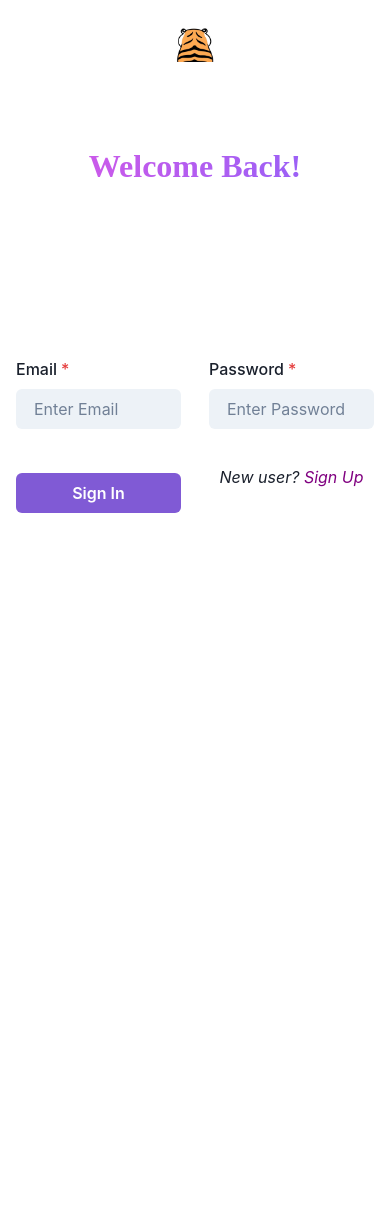
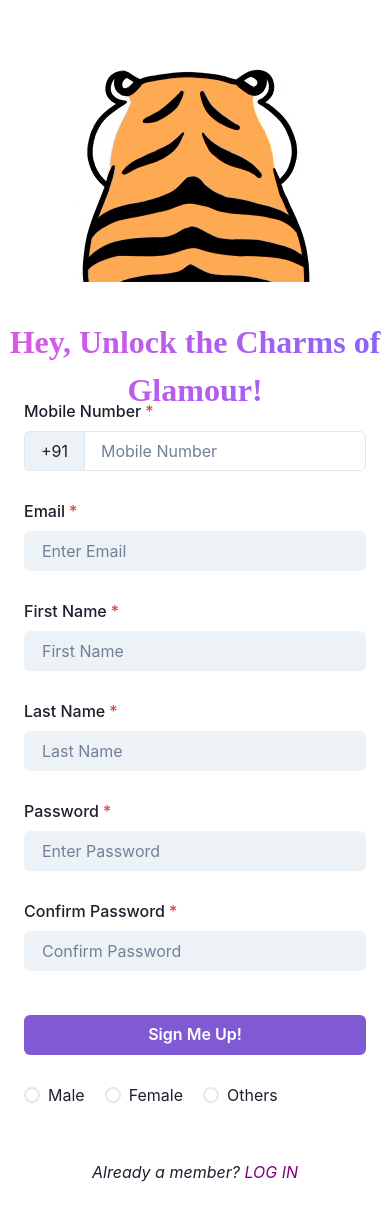
Before and after one commit to razzivofficial/golden_sparrow, a React (Create React App) app: page /signup in a window 390 px wide. Before the commit the page ends 844 px from the top, so only its background shows below. Built offline with nearby package versions, Linux system fonts and the light colour scheme.

Commit message:
SignIn and SignUp Completed

```diff
--- a/package.json
+++ b/package.json
@@ -18,6 +18,7 @@
     "react-icons": "^4.10.1",
     "react-router-dom": "^6.14.2",
     "react-scripts": "5.0.1",
+    "react-toastify": "^9.1.3",
     "web-vitals": "^2.1.4"
   },
   "scripts": {
--- /dev/null
+++ b/src/AllRoutes.jsx
@@ -0,0 +1,16 @@
+import { Routes, Route } from "react-router-dom";
+import SignIn from "./pages/signin/Signin";
+import SignUp from "./pages/signup/Signup";
+import Homepage from "./pages/homepage/Homepage";
+
+function AllRoutes() {
+  return (
+    <Routes>
+      <Route path="/" element={<Homepage />} />
+      <Route path="/signin" element={<SignIn />} />
+      <Route path="/signup" element={<SignUp />} />
+    </Routes>
+  );
+}
+
+export default AllRoutes;
--- a/src/App.js
+++ b/src/App.js
@@ -1,15 +1,13 @@
 import "./App.css";
-
-import SignUp from "./pages/signup/Signup";
-import SignIn from "./pages/signin/Signin";
-import Details from "./pages/details/Details";
+// import SignUp from "./pages/signup/Signup";
+// import SignIn from "./pages/signin/Signin";
+// import Details from "./pages/details/Details";
+import AllRoutes from "./AllRoutes";
 
 function App() {
   return (
     <div className="App">
-      {/* <Details /> */}
-      {/* <SignUp /> */}
-      <SignIn />
+      <AllRoutes />
     </div>
   );
 }
--- a/src/index.js
+++ b/src/index.js
@@ -1,13 +1,16 @@
-import React from 'react';
-import ReactDOM from 'react-dom/client';
-import './index.css';
-import App from './App';
-import reportWebVitals from './reportWebVitals';
+import React from "react";
+import ReactDOM from "react-dom/client";
+import "./index.css";
+import App from "./App";
+import reportWebVitals from "./reportWebVitals";
+import { BrowserRouter } from "react-router-dom";
 
-const root = ReactDOM.createRoot(document.getElementById('root'));
+const root = ReactDOM.createRoot(document.getElementById("root"));
 root.render(
   <React.StrictMode>
-    <App />
+    <BrowserRouter>
+      <App />
+    </BrowserRouter>
   </React.StrictMode>
 );
 
--- a/src/pages/homepage/Homepage.jsx
+++ b/src/pages/homepage/Homepage.jsx
@@ -0,0 +1,5 @@
+import React from "react";
+
+export default function Homepage() {
+  return <div>Homepage</div>;
+}
--- a/src/pages/signin/Signin.jsx
+++ b/src/pages/signin/Signin.jsx
@@ -2,6 +2,9 @@ import React, { useState } from "react";
 import { GoogleOAuthProvider, GoogleLogin } from "@react-oauth/google";
 import jwt_decode from "jwt-decode";
 import { useNavigate } from "react-router-dom";
+import { ToastContainer, toast } from "react-toastify";
+import "react-toastify/dist/ReactToastify.css";
+import "./signin.css"; // Create a new CSS file for SignIn styles
 import gif1 from "../../components/resources/gif8.gif";
 import gif2 from "../../components/resources/gif10.gif";
 import gif3 from "../../components/resources/gif7.gif";
@@ -19,8 +22,12 @@ import {
   Button,
   Text,
   Box,
+  Menu,
+  MenuList,
+  MenuItem,
+  MenuButton,
+  MenuGroup,
 } from "@chakra-ui/react";
-import "./signin.css"; // Create a new CSS file for SignIn styles
 
 // Create a custom theme with dark mode enabled
 const theme = extendTheme({
@@ -29,14 +36,6 @@ const theme = extendTheme({
     useSystemColorMode: false, // Set to true if you want to use the user's system preference for dark mode
   },
 });
-
-const validateEmail = (email) => {
-  return String(email)
-    .toLowerCase()
-    .match(
-      /^(([^<>()[\]\\.,;:\s@"]+(\.[^<>()[\]\\.,;:\s@"]+)*)|.(".+"))@((\[[0-9]{1,3}\.[0-9]{1,3}\.[0-9]{1,3}\.[0-9]{1,3}\])|(([a-zA-Z\-0-9]+\.)+[a-zA-Z]{2,}))$/
-    );
-};
 
 function SignIn() {
   const gifMap = {
@@ -47,41 +46,82 @@ function SignIn() {
 
   const [displayedGif, setDisplayedGif] = useState(gif1);
   const [isError, setIsError] = useState(false);
+  const [errorMessages, setErrorMessages] = useState({});
 
   const handleFieldChange = (event) => {
     const inputType = event.target.type;
     const val = event.target.value;
-    console.log(val);
     if (!val) {
       setDisplayedGif(gifMap.email);
     } else if (val) {
       setDisplayedGif(gifMap.password);
     }
   };
-  const handlesubmit = () => {
-    handleButtonClick();
-    validateEmail();
+
+  const validateEmail = (email) => {
+    return String(email)
+      .toLowerCase()
+      .match(
+        /^(([^<>()[\]\\.,;:\s@"]+(\.[^<>()[\]\\.,;:\s@"]+)*)|.(".+"))@((\[[0-9]{1,3}\.[0-9]{1,3}\.[0-9]{1,3}\.[0-9]{1,3}\])|(([a-zA-Z\-0-9]+\.)+[a-zA-Z]{2,}))$/
+      );
   };
+  const validatePassword = (password) => {
+    return password.length >= 6;
+  };
+
+  const [email, setEmail] = useState("");
+  const [pass, setPass] = useState("");
+  const [subscribe, setSubscribe] = useState("");
+  const navigate = useNavigate();
 
   const handleButtonClick = () => {
     setIsError(true);
     setDisplayedGif(gifMap.error);
   };
 
-  //   const navigate = useNavigate();
-  const [email, setEmail] = useState("");
-  const [pass, setPass] = useState("");
+  const handleSignin = () => {
+    let errors = {};
+    setIsError(false);
 
-  const handleSignin = () => {
+    if (!validateEmail(email) || email === "") {
+      errors.email = "Please check your Email";
+      alert("Please check your Email");
+      // toast.error(errors.email);
+      // setIsError(true);
+      setDisplayedGif(gifMap.error);
+    } else if (!validatePassword(pass)) {
+      errors.pass = "Password is not Matching";
+      alert("Password is not Matching");
+      // toast.error(errors.pass);
+      // setIsError(true);
+      setDisplayedGif(gifMap.error);
+    } else if (!subscribe) {
+      errors.subscribe = "Please Subscribe";
+      alert("Please Subscribe");
+      // toast.error(errors.subscribe);
+      // setIsError(true);
+      setDisplayedGif(gifMap.error);
+    }
+
+    if (Object.keys(errors).length > 0) {
+      setErrorMessages(errorMessages);
+      return;
+    }
+
     fetch("http://localhost:6060/users", {
       method: "GET",
     })
       .then((res) => res.json())
       .then((data) => {
         const val = data.find((el) => el.email === email);
+        if (val !== undefined) {
           if (val.email === email && val.password === pass) {
-          alert("Login Successfull !!!");
-          //   navigate("/")
+            alert("Login Successfully !!!");
+            navigate("/");
+            localStorage.setItem("token", JSON.stringify(Date.now()));
+          } else {
+            alert("Something Went Wrong!");
+          }
         } else {
           alert("Wrong Credentials !!");
         }
@@ -98,23 +138,30 @@ function SignIn() {
         console.log(val);
         if (val) {
           alert("Login Successfull !!!");
-          //   navigate("/")
+          navigate("/");
         } else {
-          alert("Wrong Credentials !!");
+          alert("Account does not Exist!!");
         }
       });
   };
 
   return (
     <ChakraProvider theme={theme}>
+      <div className="gifCss">
         <img className="gif-image" src={displayedGif} alt="GIF" />
+      </div>
       <div id="title">
         <h1>Welcome Back!</h1>
       </div>
+
       <ColorModeScript initialColorMode={theme.config.initialColorMode} />
       <Box p={4}>
-        <Center h="40vh">
-          <Grid templateColumns="repeat(2, 1fr)" gap={7} maxW="600px">
+        <Center h={{ base: "60vh", md: "40vh" }}>
+          <Grid
+            templateColumns={{ md: "repeat(1, 1fr)", lg: "repeat(2, 1fr)" }}
+            gap={7}
+            maxW="600px"
+          >
             <FormControl isRequired>
               <FormLabel>Email</FormLabel>
               <Input
@@ -123,9 +170,10 @@ function SignIn() {
                 id="email"
                 placeholder="Enter Email"
                 onChange={(e) => {
+                  validateEmail(email);
                   setEmail(e.target.value);
+                  handleFieldChange(e);
                 }}
-                //     onChange={handleFieldChange}
               />
             </FormControl>
 
@@ -138,16 +186,46 @@ function SignIn() {
                 placeholder="Enter Password"
                 onChange={(e) => {
                   setPass(e.target.value);
+                  handleFieldChange(e);
                 }}
-                //     onChange={handleFieldChange}
               />
             </FormControl>
+
+            <Menu>
+              <MenuButton as={Button} colorScheme="blue">
+                Subscribe
+              </MenuButton>
+              <MenuList>
+                <MenuGroup title="Subscribe">
+                  <MenuItem
+                    onClick={(e) => {
+                      setSubscribe("Subscribe to Newsletters");
+                    }}
+                  >
+                    Subscribe to Newsletters
+                  </MenuItem>
+                  <MenuItem
+                    onClick={(e) => {
+                      setSubscribe("Give Offer Updates");
+                    }}
+                  >
+                    Give Offer Updates
+                  </MenuItem>
+                  <MenuItem
+                    onClick={(e) => {
+                      setSubscribe("Both");
+                    }}
+                  >
+                    Both
+                  </MenuItem>
+                </MenuGroup>
+              </MenuList>
+            </Menu>
 
             <Button
               colorScheme="purple"
               mt={{ base: 4, md: 0 }}
               onClick={handleSignin}
-              //   onClick={handleButtonClick}
             >
               Sign In
             </Button>
@@ -157,23 +235,18 @@ function SignIn() {
                 Sign Up
               </Link>
             </Text>
-          </Grid>
             <GoogleOAuthProvider clientId="434017127253-3us7g8cl1ghhjb8sgln8j934ertpqofh.apps.googleusercontent.com">
               <GoogleLogin
                 onSuccess={(credentialResponse) => {
                   var decoded = jwt_decode(credentialResponse.credential);
-                console.log(decoded);
                   handleGoogle(decoded);
                 }}
-              // onClick={(credentialResponse) => {
-              //   var decoded = jwt_decode(credentialResponse.credential);
-              //   handleGoogle(decoded);
-              // }}
                 onError={() => {
                   console.log("Signup Failed");
                 }}
               />
             </GoogleOAuthProvider>
+          </Grid>
         </Center>
       </Box>
     </ChakraProvider>
--- a/src/pages/signin/signin.css
+++ b/src/pages/signin/signin.css
@@ -18,3 +18,34 @@
   color: transparent;
   /* linear-gradient(90deg, rgba(228, 126, 230, 1) 0%, rgba(228, 29, 253, 1) 50%, rgba(148, 69, 252, 1) 100%); */
 }
+
+.gifCss {
+  max-width: 25%;
+  display: flex;
+  justify-content: center;
+  align-items: center;
+  padding: 2rem;
+  margin: 1% 0% 0% 38%;
+  overflow: hidden;
+}
+
+@media screen and (max-width: 768px) {
+  .gifCss {
+    max-width: 50%;
+    margin: 10px auto;
+  }
+}
+
+@media screen and (max-width: 576px) {
+  .gifCss {
+    max-width: 75%;
+    margin: 10px auto;
+  }
+}
+
+@media screen and (max-width: 480px) {
+  .gifCss {
+    max-width: 100%;
+    margin: 10px auto;
+  }
+}
--- a/src/pages/signup/Signup.jsx
+++ b/src/pages/signup/Signup.jsx
@@ -1,21 +1,22 @@
 import React from "react";
-import { GoogleOAuthProvider, GoogleLogin } from "@react-oauth/google";
-import jwt_decode from "jwt-decode";
+import "./signup.css";
+import "../signin/Signin";
+import { ToastContainer, toast } from "react-toastify";
+import "react-toastify/dist/ReactToastify.css";
+import { Radio, RadioGroup } from "@chakra-ui/react";
+import { useNavigate } from "react-router-dom";
 import gif1 from "../../components/resources/gif8.gif";
 import gif2 from "../../components/resources/gif10.gif";
 import gif3 from "../../components/resources/gif7.gif";
-import gif4 from "../../components/resources/gif4.gif";
+// import Navbar from "../../components/navbar/Navbar";
+// import Footer from "../../components/footer/Footer";
+// import gif4 from "../../components/resources/gif4.gif";
+
 import { useState } from "react";
-// import { useNavigate } from "react-router-dom";
 import {
   Input,
   InputGroup,
   InputLeftAddon,
-  MenuButton,
-  Menu,
-  MenuGroup,
-  MenuItem,
-  MenuList,
   Grid,
   ChakraProvider,
   ColorModeScript,
@@ -28,9 +29,8 @@ import {
   Text,
   Box,
   Flex,
+  Stack,
 } from "@chakra-ui/react";
-import "./signup.css";
-import "../signin/Signin";
 
 // Create a custom theme with dark mode enabled
 const theme = extendTheme({
@@ -49,11 +49,11 @@ function SignUp() {
 
   const [displayedGif, setDisplayedGif] = useState(gif1);
   const [isError, setIsError] = useState(false);
+  const [errorMessages, setErrorMessages] = useState({});
 
   const handleFieldChange = (event) => {
     const inputType = event.target.type;
     const val = event.target.value;
-    console.log(val);
     if (!val) {
       setDisplayedGif(gifMap.email);
     } else if (val) {
@@ -61,14 +61,19 @@ function SignUp() {
     }
   };
 
-  const handleButtonClick = () => {
-    // Simulating an error for the demo
-    setIsError(true);
-    setDisplayedGif(gifMap.error);
+  const validateEmail = (email) => {
+    return String(email)
+      .toLowerCase()
+      .match(
+        /^(([^<>()[\]\\.,;:\s@"]+(\.[^<>()[\]\\.,;:\s@"]+)*)|.(".+"))@((\[[0-9]{1,3}\.[0-9]{1,3}\.[0-9]{1,3}\.[0-9]{1,3}\])|(([a-zA-Z\-0-9]+\.)+[a-zA-Z]{2,}))$/
+      );
+  };
 
-    // In a real scenario, you can perform your form validation logic here
-    // and update 'isError' accordingly based on the validation result.
+  const validatePassword = (password) => {
+    // Password must be at least 6 characters long
+    return password.length >= 6;
   };
+
   const [mobile, setMobile] = useState("");
   const [email, setEmail] = useState("");
   const [fname, setFname] = useState("");
@@ -76,8 +81,60 @@ function SignUp() {
   const [pass, setPass] = useState("");
   const [pass1, setPass1] = useState("");
   const [gender, setGender] = useState("");
+  const navigate = useNavigate();
 
-  const handleSignin = () => {
+  const handleSignup = () => {
+    let errors = {};
+    setIsError(false);
+
+    if (!mobile) {
+      errors.mobile = "Mobile Number is required";
+      toast.error(errors.mobile);
+      setIsError(true);
+      setDisplayedGif(gifMap.error);
+    } else if (!validateEmail(email) || email === "") {
+      errors.email = "Please check your Email";
+      toast.error(errors.email);
+      setIsError(true);
+      setDisplayedGif(gifMap.error);
+    } else if (!fname) {
+      errors.fname = "First Name is required";
+      toast.error(errors.fname);
+      setIsError(true);
+      setDisplayedGif(gifMap.error);
+    } else if (!lname) {
+      errors.lname = "Last Name is required";
+      toast.error(errors.lname);
+      setIsError(true);
+      setDisplayedGif(gifMap.error);
+    } else if (!validatePassword(pass)) {
+      errors.pass = "Password must be at least 6 characters long";
+      toast.error(errors.pass);
+      setIsError(true);
+      setDisplayedGif(gifMap.error);
+    } else if (pass !== pass1) {
+      errors.pass1 = "Passwords do not match";
+      toast.error(errors.pass1);
+      setIsError(true);
+      setDisplayedGif(gifMap.error);
+    }
+
+    // If there are any errors, set them to the errorMessages state and return
+    if (Object.keys(errors).length > 0) {
+      setErrorMessages(errorMessages);
+      return;
+    }
+
+    fetch("http://localhost:6060/users", {
+      method: "GET",
+    })
+      .then((res) => res.json())
+      .then((data) => {
+        const comp = data.find((ele) => ele.email === email);
+        if (comp) {
+          toast.error("Email is already exist!!");
+          setIsError(true);
+        } else {
           const obj = {
             mobile: mobile,
             email: email,
@@ -96,21 +153,34 @@ function SignUp() {
           })
             .then((res) => res.json())
             .then((data) => {
-        console.log(data);
-        alert("SignUp Successful !!!");
+              toast.success("SignUp Successful !!!");
+              navigate("/signin");
+            });
+        }
       });
   };
-
   return (
+    <>
       <ChakraProvider theme={theme}>
+        <div className="gifCss">
           <img className="gif-image" src={displayedGif} alt="GIF" />
+        </div>
         <div id="title">
           <h1>Hey, Unlock the Charms of Glamour!</h1>
         </div>
         <ColorModeScript initialColorMode={theme.config.initialColorMode} />
         <Box p={4}>
           <Center h="40vh">
-          <Grid templateColumns="repeat(2, 1fr)" gap={7} maxW="600px">
+            <Grid
+              templateColumns={{
+                base: "repeat(1, 1fr)",
+                md: "repeat(2, 1fr)",
+                lg: "repeat(2, 1fr)",
+              }}
+              gap={7}
+              maxW="600px"
+              mt={{ base: "27rem", md: "7rem", lg: "7rem" }}
+            >
               <FormControl isRequired>
                 <FormLabel>Mobile Number</FormLabel>
                 <InputGroup>
@@ -120,9 +190,16 @@ function SignUp() {
                     type="tel"
                     placeholder="Mobile Number"
                     onChange={(e) => {
-                    //   handleFieldChange;
                       setMobile(e.target.value);
+                      handleFieldChange(e);
                     }}
+                    onKeyPress={(event) => {
+                      if (!/[0-9]/.test(event.key)) {
+                        event.preventDefault();
+                      }
+                    }}
+                    maxLength={10}
+                    required
                   />
                 </InputGroup>
               </FormControl>
@@ -135,8 +212,9 @@ function SignUp() {
                   type="email"
                   placeholder="Enter Email"
                   onChange={(e) => {
-                  // handleFieldChange(e);
+                    validateEmail(email);
                     setEmail(e.target.value);
+                    handleFieldChange(e);
                   }}
                 />
               </FormControl>
@@ -148,8 +226,8 @@ function SignUp() {
                   variant="filled"
                   placeholder="First Name"
                   onChange={(e) => {
-                  // handleFieldChange;
                     setFname(e.target.value);
+                    handleFieldChange(e);
                   }}
                 />
               </FormControl>
@@ -161,8 +239,8 @@ function SignUp() {
                   variant="filled"
                   placeholder="Last Name"
                   onChange={(e) => {
-                  // handleFieldChange;
                     setLname(e.target.value);
+                    handleFieldChange(e);
                   }}
                 />
               </FormControl>
@@ -175,8 +253,8 @@ function SignUp() {
                   type="password"
                   placeholder="Enter Password"
                   onChange={(e) => {
-                  // handleFieldChange;
                     setPass(e.target.value);
+                    handleFieldChange(e);
                   }}
                 />
               </FormControl>
@@ -189,8 +267,8 @@ function SignUp() {
                   type="password"
                   placeholder="Confirm Password"
                   onChange={(e) => {
-                  // handleFieldChange;
                     setPass1(e.target.value);
+                    handleFieldChange(e);
                   }}
                 />
               </FormControl>
@@ -198,8 +276,7 @@ function SignUp() {
                 id="signup"
                 colorScheme="purple"
                 mt={{ base: 4, md: 0 }}
-              onClick={handleSignin}
-              //   onClick={handleButtonClick}
+                onClick={handleSignup}
               >
                 Sign Me Up!
               </Button>
@@ -208,41 +285,43 @@ function SignUp() {
                 justify="space-between"
                 direction={{ base: "column", md: "row" }}
               >
-              <Menu>
-                <MenuButton as={Button} colorScheme="teal">
-                  Gender
-                </MenuButton>
-                <MenuList>
-                  <MenuGroup title="Profile">
-                    <MenuItem
+                <RadioGroup>
+                  <Stack spacing={5} direction="row">
+                    <Radio
+                      as={"button"}
+                      colorScheme="blue"
+                      value="1"
                       onClick={(e) => {
                         setGender("Male");
                       }}
                     >
                       Male
-                    </MenuItem>
-                    <MenuItem
+                    </Radio>
+                    <Radio
+                      as={"button"}
+                      colorScheme="pink"
+                      value="2"
                       onClick={(e) => {
                         setGender("Female");
                       }}
                     >
                       Female
-                    </MenuItem>
-                    <MenuItem
+                    </Radio>
+                    <Radio
+                      as={"button"}
+                      colorScheme="green"
+                      value="3"
                       onClick={(e) => {
                         setGender("Other");
                       }}
                     >
-                      Other
-                    </MenuItem>
-                  </MenuGroup>
-                </MenuList>
-              </Menu>
+                      Others
+                    </Radio>
+                  </Stack>
+                </RadioGroup>
               </Flex>
-          </Grid>
-        </Center>
               <Box
-          height="100vh"
+                height="8vh"
                 display={"flex"}
                 justifyContent={"center"}
                 mt={"5%"}
@@ -254,20 +333,13 @@ function SignUp() {
                     LOG IN
                   </Link>
                 </Text>
-          <GoogleOAuthProvider clientId="434017127253-3us7g8cl1ghhjb8sgln8j934ertpqofh.apps.googleusercontent.com">
-            <GoogleLogin
-              onSuccess={(credentialResponse) => {
-                var decoded = jwt_decode(credentialResponse.credential);
-                console.log(decoded);
-              }}
-              onError={() => {
-                console.log("Login Failed");
-              }}
-            />
-          </GoogleOAuthProvider>
               </Box>
+            </Grid>
+          </Center>
         </Box>
       </ChakraProvider>
+      <ToastContainer />
+    </>
   );
 }
 
--- a/src/pages/signup/signup.css
+++ b/src/pages/signup/signup.css
@@ -2,7 +2,7 @@
   display: flex;
   justify-content: center;
   align-items: center;
-  height: 20vh;
+  height: 10vh;
   margin: 0;
   font-family: "Times New Roman", Times, serif;
   /* text-align: center; */
@@ -19,16 +19,33 @@
   /* linear-gradient(90deg, rgba(228, 126, 230, 1) 0%, rgba(228, 29, 253, 1) 50%, rgba(148, 69, 252, 1) 100%); */
 }
 
-.gif-image {
-  max-width: 20%;
-  /* Center the GIF both horizontally and vertically */
+.gifCss {
+  max-width: 25%;
   display: flex;
   justify-content: center;
   align-items: center;
-  /* Add some space around the GIF */
-  padding: 20px;
-  /* Optional: add a border and border-radius for a nicer look */
-  /* border: 1px solid #ccc;
-      border-radius: 8px; */
-  margin: 1% 0% 0% 40%;
+  padding: 2rem;
+  margin: 1% 0% 0% 38%;
+  overflow: hidden;
 }
+
+@media screen and (max-width: 768px) {
+  .gifCss {
+    max-width: 50%;
+    margin: 10px auto;
+  }
+}
+
+@media screen and (max-width: 576px) {
+  .gifCss {
+    max-width: 75%;
+    margin: 10px auto;
+  }
+}
+
+@media screen and (max-width: 480px) {
+  .gifCss {
+    max-width: 100%;
+    margin: 10px auto;
+  }
+}
```
Also changed, not shown: data.json (+2 -12 lines), 1 other file (tests, documents, lock files or other folders). Lines whose indentation alone changed are shown as unchanged.
